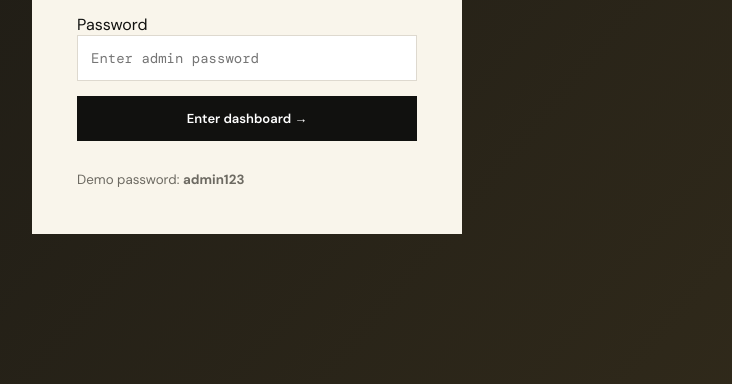
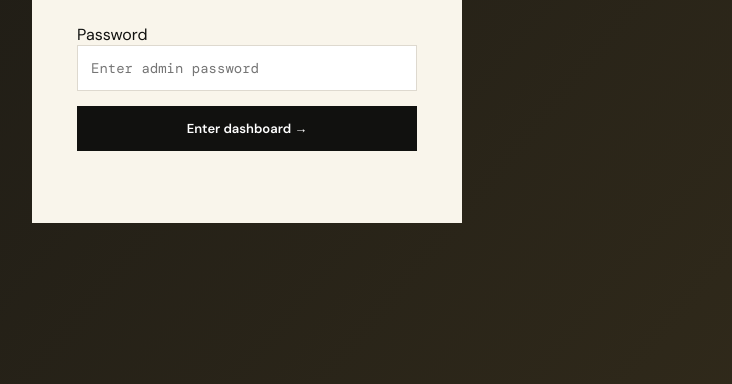
Before and after one commit to sarlayash/certivault-enterprise, a plain HTML site: page admin.html in a window 1280 px wide. Shown: the part 416-800 px from the top of the page, without its empty margins (348-1080 px from the left). Drawn offline with nearby package versions, Linux system fonts and the light colour scheme; a web font is replaced by a local one.

```diff
--- a/admin.html
+++ b/admin.html
@@ -1 +1 @@
-<!doctype html><html lang="en"><head><meta charset="utf-8"><meta name="viewport" content="width=device-width,initial-scale=1"><title>Admin | CertiVault</title><link rel="stylesheet" href="assets/css/app.css"><script defer src="assets/js/app.js"></script></head><body class="admin-login"><main><div class="login-card"><a class="brand centered" href="index.html"><span class="brand-mark">C</span><span>CertiVault <small>ENTERPRISE</small></span></a><p class="eyebrow">ADMINISTRATOR ACCESS</p><h1>Welcome back.</h1><p>Sign in to manage your credentials.</p><form id="loginForm"><label>Password</label><input id="adminPassword" type="password" placeholder="Enter admin password" required><button class="button wide">Enter dashboard →</button></form><small>Demo password: <b>admin123</b></small></div></main></body></html>
+<!doctype html><html lang="en"><head><meta charset="utf-8"><meta name="viewport" content="width=device-width,initial-scale=1"><title>Admin | CertiVault</title><link rel="stylesheet" href="assets/css/app.css"><script defer src="assets/js/app.js"></script></head><body class="admin-login"><main><div class="login-card"><a class="brand centered" href="index.html"><span class="brand-mark">C</span><span>CertiVault <small>ENTERPRISE</small></span></a><p class="eyebrow">ADMINISTRATOR ACCESS</p><h1>Welcome back.</h1><p>Sign in to manage your credentials.</p><form id="loginForm"><label>Password</label><input id="adminPassword" type="password" placeholder="Enter admin password" required><button class="button wide">Enter dashboard →</button></form></div></main></body></html>
```
